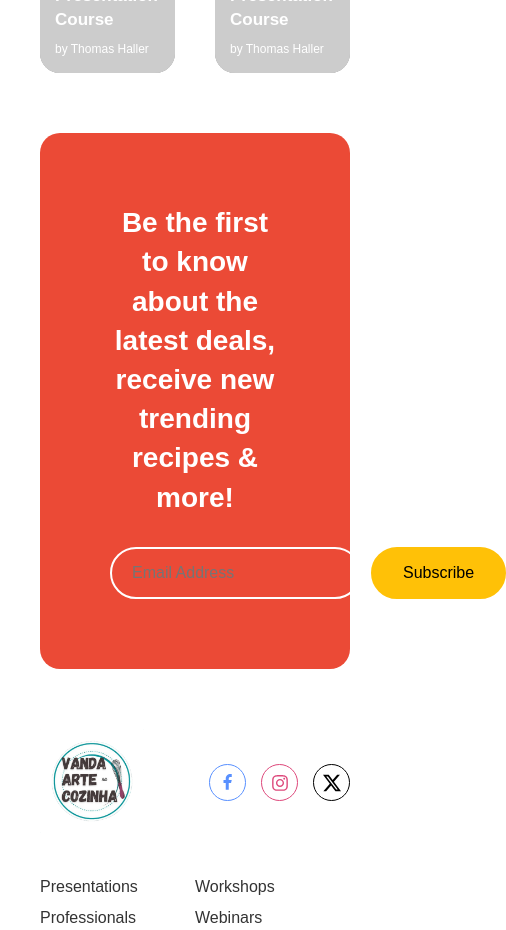
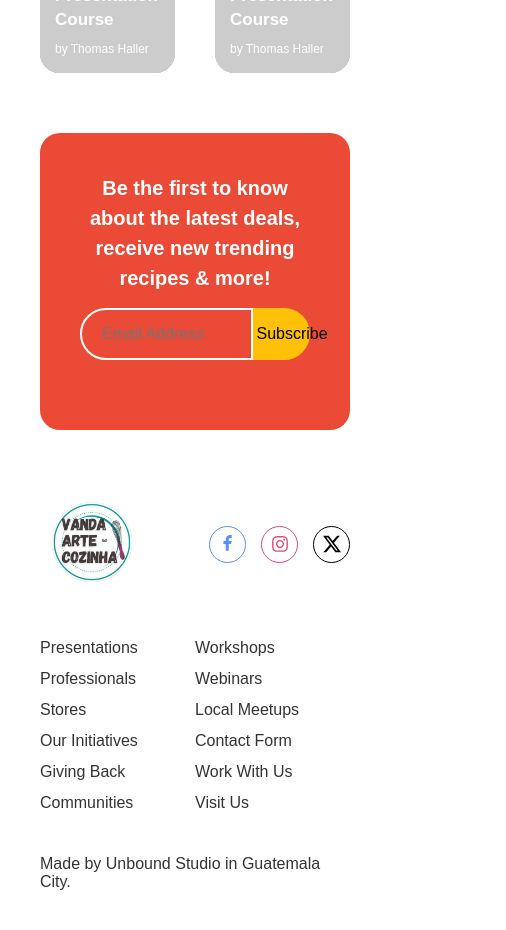
Before and after one commit to DouglasGonc/React-ViteImersao, a React (Vite) app: page / in a window 390 px wide. Shown: the part 1360-2290 px from the top of the page, 506 px wide, since content can reach past the window. Built offline with nearby package versions, Linux system fonts and the light colour scheme.

Commit message:
Atualização de layout responsivo seção video

```diff
--- a/src/components/main/email-form.tsx
+++ b/src/components/main/email-form.tsx
@@ -6,6 +6,14 @@ const FormContainer = styled.div`
     align-items: center;
     padding: 0 70px 70px 70px;
     border-radius: 30px;
+
+    @media (max-width: 768px) {
+        padding: 0 20px 50px 20px;
+    }
+
+    @media (max-width: 480px) {
+        padding: 0 10px 40px 10px;
+    }
 `;
 
 const Input = styled.input`
@@ -21,12 +29,19 @@ const Input = styled.input`
     ::placeholder {
         color: #fff!important;
     }
+
+    @media (max-width: 768px) {
+        width: 80%;
+        margin-bottom: 0px;
+        border-radius: 30px 0 0 30px;
+    }
 `;
+
 const Button = styled.button`
     padding: 15px 30px;
     margin-left: 10px;
     border: 2px solid #ffc107;
-    background-color: #ffc107;;
+    background-color: #ffc107;
     border-radius: 30px;
     color: #000;
     font-size: 16px;
@@ -34,6 +49,14 @@ const Button = styled.button`
 
     &:hover {
         background-color: #ffb300;
+    }
+
+    @media (max-width: 768px) {
+        width: 25%;
+        margin-left: 0;
+
+        border-radius: 0 30px 30px 0;
+        padding: 15px 2px;
     }
 `;
 
--- a/src/components/main/input-newslatter.tsx
+++ b/src/components/main/input-newslatter.tsx
@@ -1,33 +1,46 @@
 import React from 'react';
 import styled from 'styled-components';
-import FormEmail from './email-form'
+import FormEmail from './email-form';
 
 const FormContainer = styled.section`
-
     background-color: var(--button-color-primary);
     border-radius: 20px;
+    padding-bottom: 70px;
 
-    div{
+    div {
         max-width: 900px;
         margin: 0 auto;
+        padding: 0 20px;
     }
-    h2{
+
+    h2 {
         padding: 70px 70px 30px 70px;
         color: #fff;
         font-size: 28px;
         font-weight: 600;
         line-height: 39.2px;
         text-align: center;
+
+        @media (max-width: 768px) {
+            padding: 50px 20px 20px 20px;
+            font-size: 24px;
+            line-height: 34px;
+        }
+
+        @media (max-width: 480px) {
+            padding: 40px 15px 15px 15px;
+            font-size: 20px;
+            line-height: 30px;
+        }
     }
 `;
-
 
 const Newsletter: React.FC = () => {
     return (
         <FormContainer>
           <div>
             <h2>Be the first to know about the latest deals, receive new trending recipes & more!</h2>
-            <FormEmail/>
+            <FormEmail />
           </div>
         </FormContainer>
     );
```
